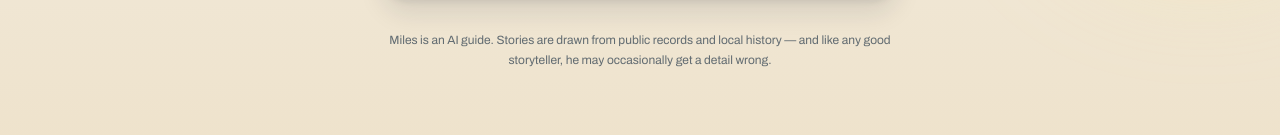
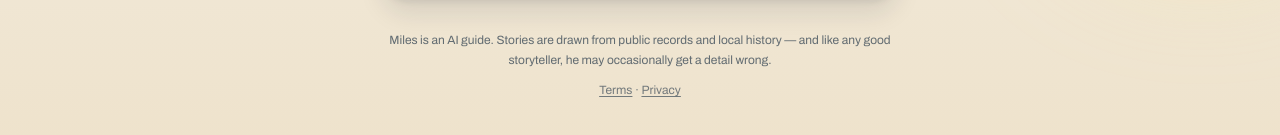
Before and after one commit to lyonse98/Leos-world, a React (Vite) app: page / in a window 1280 px wide. Shown: the part 645-780 px from the top of the page. Built offline with nearby package versions, Linux system fonts and the light colour scheme; no server answers.

Commit message:
B·Miles: Terms + Privacy links on access gate and landing (trymiles.app/terms, /privacy); in-tour screen untouched

```diff
--- a/src/App.tsx
+++ b/src/App.tsx
@@ -193,6 +193,36 @@ function PosterBackdrop() {
 }
 
 /**
+ * Legal links footer (Nov 2, 2026): Terms of Use + Privacy Policy,
+ * live at trymiles.app/terms and trymiles.app/privacy. Shown on the
+ * access gate and the pre-tour landing only — the in-tour screen
+ * stays face-only with nothing tappable beyond the transport bar.
+ */
+function LegalLinks() {
+  return (
+    <p className="pt-3 text-center text-xs text-inksoft/70">
+      <a
+        href="https://trymiles.app/terms"
+        target="_blank"
+        rel="noreferrer"
+        className="underline underline-offset-2"
+      >
+        Terms
+      </a>
+      {' · '}
+      <a
+        href="https://trymiles.app/privacy"
+        target="_blank"
+        rel="noreferrer"
+        className="underline underline-offset-2"
+      >
+        Privacy
+      </a>
+    </p>
+  );
+}
+
+/**
  * Tester access gate screen (Nov 2, 2026). Rendered INSTEAD of the
  * tour shell while locked: nothing in MilesApp — no Tour, no landing
  * warm, no position watch — mounts behind this screen, so a locked
@@ -255,6 +285,7 @@ function AccessGate({ onUnlock }: { onUnlock: () => void }) {
           Miles is an AI guide. Stories are drawn from public records and local history —
           and like any good storyteller, he may occasionally get a detail wrong.
         </p>
+        <LegalLinks />
       </main>
     </div>
   );
@@ -547,6 +578,7 @@ function MilesApp() {
             Miles is an AI guide. Stories are drawn from public records and local history —
             and like any good storyteller, he may occasionally get a detail wrong.
           </p>
+          <LegalLinks />
         </main>
       </div>
     );
```
